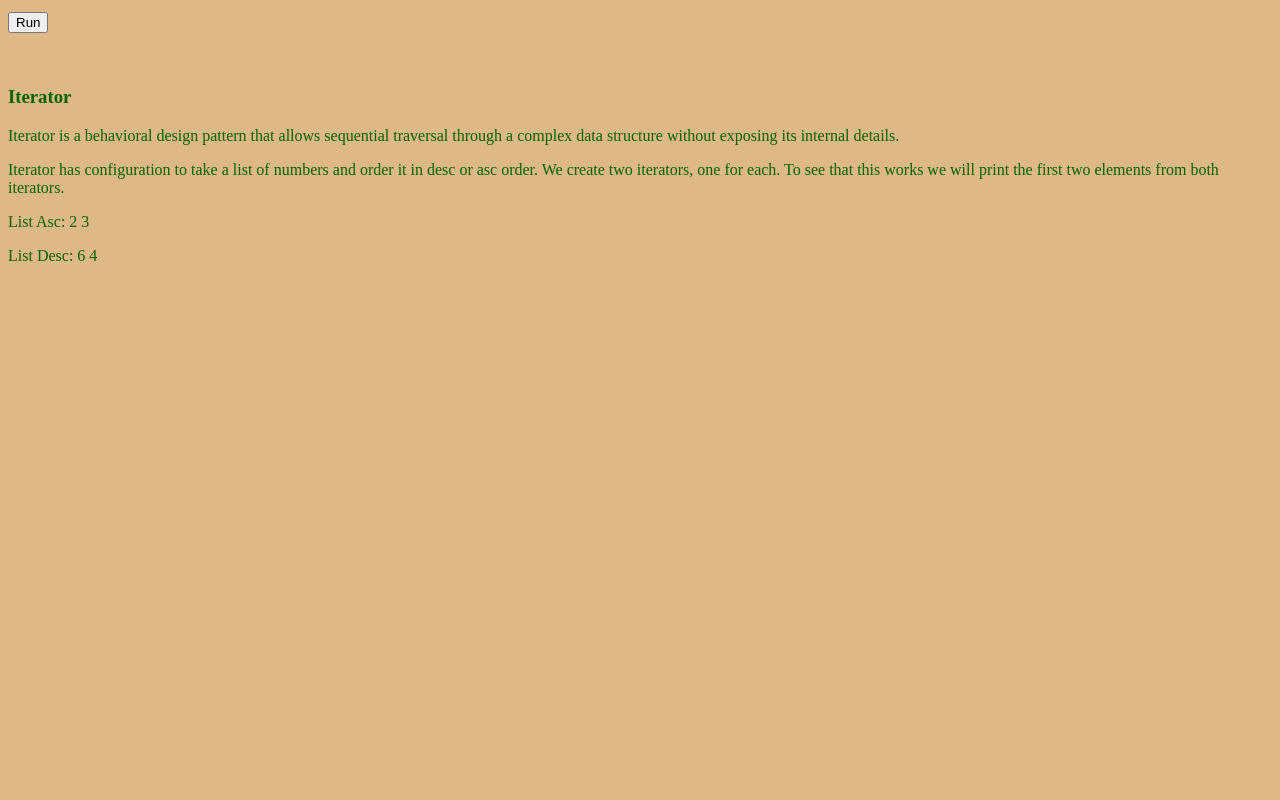
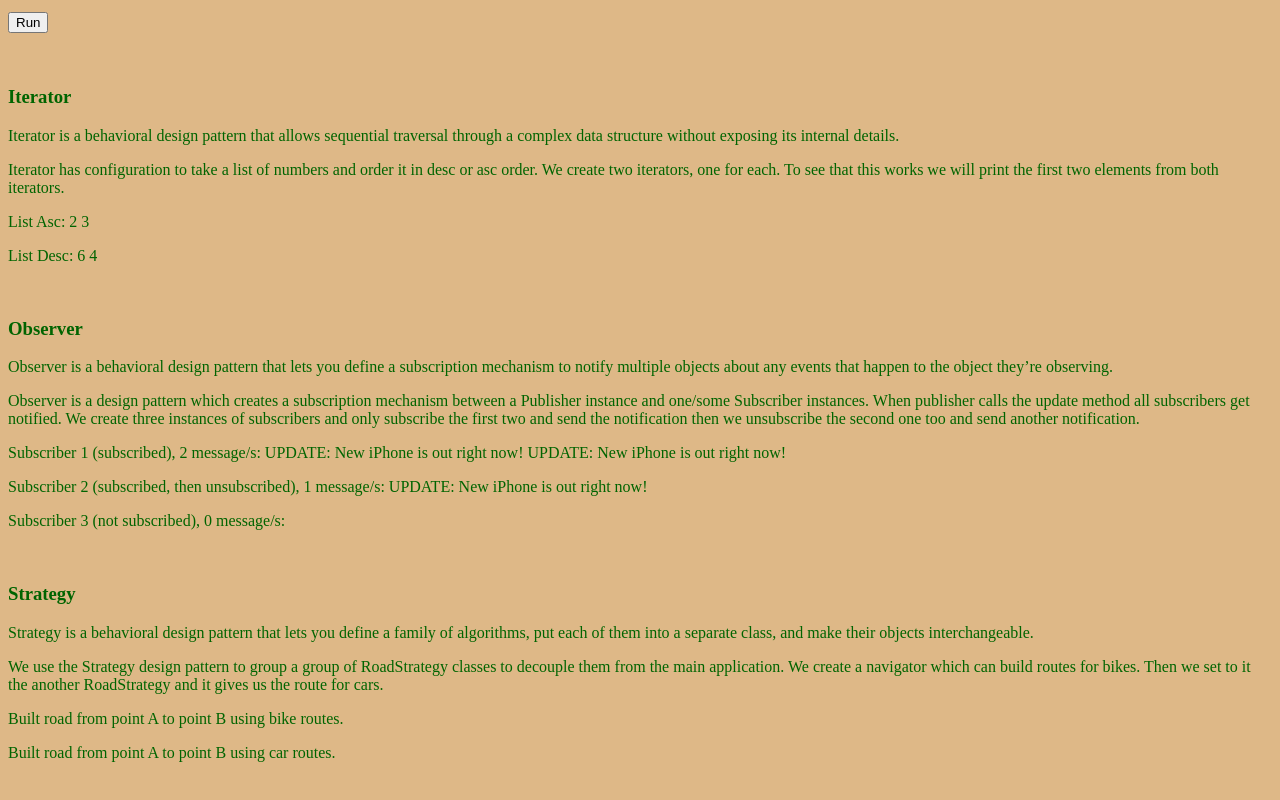
Before and after one commit to xhkaman1/design-patterns, a React (Vite) app: page / in a window 1280 px wide. Shown: the part 1084-1884 px from the top of the page. Before the commit the page ends 1391 px from the top, so only its background shows below. Built offline with nearby package versions, Linux system fonts and the light colour scheme.

Commit message:
added observer,strategy updated code at others

```diff
--- a/src/components/design-patterns/abstract-factory.tsx
+++ b/src/components/design-patterns/abstract-factory.tsx
@@ -1,4 +1,3 @@
-import React from "react";
 import Card from "../card/card";
 
 interface Product1 {
--- a/src/components/design-patterns/adapter.tsx
+++ b/src/components/design-patterns/adapter.tsx
@@ -1,4 +1,3 @@
-import React from "react";
 import Card from "../card/card";
 
 interface Person {
@@ -8,7 +7,7 @@ interface Person {
 
 class ItalianPerson implements Person {
   name: string;
-  constructor(name) {
+  constructor(name: string) {
     this.name = name;
   }
   sayHello() {
@@ -18,7 +17,7 @@ class ItalianPerson implements Person {
 
 class EnglishPerson implements Person {
   name: string;
-  constructor(name) {
+  constructor(name: string) {
     this.name = name;
   }
   sayHello(): string {
--- a/src/components/design-patterns/builder.tsx
+++ b/src/components/design-patterns/builder.tsx
@@ -1,4 +1,3 @@
-import React from "react";
 import Card from "../card/card";
 
 interface Builder {
@@ -48,7 +47,11 @@ class Product {
 class Director {
   builder: Builder;
 
-  setBuilder(builder) {
+  constructor(builder: Builder) {
+    this.builder = builder;
+  }
+
+  setBuilder(builder: Builder) {
     this.builder = builder;
   }
 
@@ -59,7 +62,7 @@ class Director {
     return this.builder.getProduct();
   }
 
-  buildCustomModel(hasPart1, hasPart2, hasPart3) {
+  buildCustomModel(hasPart1: boolean, hasPart2: boolean, hasPart3: boolean) {
     this.builder.reset();
     if (hasPart1) {
       this.builder.addPart1();
@@ -75,9 +78,8 @@ class Director {
 }
 
 function client() {
-  const director = new Director();
   const firstBuilder = new BuilderClass();
-  director.setBuilder(firstBuilder);
+  const director = new Director(firstBuilder);
   const product12 = director.buildModel12();
   const productCustom = director.buildCustomModel(true, false, true);
 
--- a/src/components/design-patterns/command.tsx
+++ b/src/components/design-patterns/command.tsx
@@ -1,8 +1,12 @@
-import React, { useState } from "react";
+import { useState } from "react";
 import Card from "../card/card";
 
 class Invoker {
   command: Command;
+
+  constructor(command: Command) {
+    this.command = command;
+  }
 
   setCommand(command: Command) {
     this.command = command;
@@ -14,8 +18,8 @@ class Invoker {
 }
 
 interface Command {
-  command();
-  execute();
+  command(): any;
+  execute(): any;
 }
 
 class PrintLetter implements Command {
@@ -37,8 +41,7 @@ class PrintNumber implements Command {
 }
 
 function client(command: Command) {
-  const invoker = new Invoker();
-  invoker.setCommand(command);
+  const invoker = new Invoker(command);
   const [isPressed, setIsPressed] = useState(false);
 
   return (
--- a/src/components/design-patterns/factory-method.tsx
+++ b/src/components/design-patterns/factory-method.tsx
@@ -1,4 +1,3 @@
-import React from "react";
 import Card from "../card/card";
 
 interface Lunch {
--- /dev/null
+++ b/src/components/design-patterns/observer.tsx
@@ -0,0 +1,83 @@
+import Card from "../card/card";
+
+class Publisher {
+  subscribers: Subscriber[];
+
+  constructor() {
+    this.subscribers = [];
+  }
+
+  subscribe(subscriber: Subscriber): void {
+    this.subscribers.push(subscriber);
+  }
+
+  unSubscribe(unsubscriber: Subscriber): void {
+    this.subscribers = this.subscribers.filter((sub) => sub !== unsubscriber);
+  }
+  notifySubscibers(message: string): void {
+    this.subscribers.forEach((sub) => {
+      sub.update(message);
+    });
+  }
+}
+
+class Subscriber {
+  inbox: string[];
+
+  constructor() {
+    this.inbox = [];
+  }
+
+  update(context: string) {
+    this.inbox.push(context);
+  }
+}
+
+function client(message: string) {
+  const pub = new Publisher();
+
+  const sub1 = new Subscriber();
+  const sub2 = new Subscriber();
+  const sub3 = new Subscriber();
+
+  pub.subscribe(sub1);
+  pub.subscribe(sub2);
+
+  pub.notifySubscibers(message);
+  pub.unSubscribe(sub2);
+  pub.notifySubscibers(message);
+
+  return (
+    <>
+      <p>
+        Observer is a design pattern which creates a subscription mechanism
+        between a Publisher instance and one/some Subscriber instances. When
+        publisher calls the update method all subscribers get notified. We
+        create three instances of subscribers and only subscribe the first two
+        and send the notification then we unsubscribe the second one too and
+        send another notification.
+      </p>
+      <p>
+        Subscriber 1 (subscribed), {sub1.inbox.length} message/s: {sub1.inbox}
+      </p>
+      <p>
+        Subscriber 2 (subscribed, then unsubscribed), {sub2.inbox.length}{" "}
+        message/s: {sub2.inbox}
+      </p>
+      <p>
+        Subscriber 3 (not subscribed), {sub3.inbox.length} message/s:{" "}
+        {sub3.inbox}
+      </p>
+    </>
+  );
+}
+
+export default function Observer() {
+  return (
+    <Card
+      title="Observer"
+      description="Observer is a behavioral design pattern that lets you define a subscription mechanism to notify multiple objects about any events that happen to the object they’re observing."
+      implementation={client("UPDATE: New iPhone is out right now! ")}
+    />
+  );
+}
--- /dev/null
+++ b/src/components/design-patterns/strategy.tsx
@@ -0,0 +1,74 @@
+import Card from "../card/card";
+
+interface RoadStrategy {
+  buildRoad(a: string, b: string): string;
+}
+
+class BikeStrategy implements RoadStrategy {
+  buildRoad(a: string, b: string): string {
+    return `Built road from ${a} to ${b} using bike routes.`;
+  }
+}
+
+class CarStrategy implements RoadStrategy {
+  buildRoad(a: string, b: string): string {
+    return `Built road from ${a} to ${b} using car routes.`;
+  }
+}
+
+class WalkingStrategy implements RoadStrategy {
+  buildRoad(a: string, b: string): string {
+    return `Built road from ${a} to ${b} using walking routes.`;
+  }
+}
+
+interface MapNavigator {
+  strategy: RoadStrategy;
+  setStrategy(strategy: RoadStrategy): void;
+  buildRoutes(a: string, b: string): string;
+}
+
+class AppNavigator implements MapNavigator {
+  strategy: RoadStrategy;
+
+  constructor(strategy: RoadStrategy) {
+    this.strategy = strategy;
+  }
+
+  setStrategy(strategy: RoadStrategy): void {
+    this.strategy = strategy;
+  }
+  buildRoutes(a: string, b: string): string {
+    return this.strategy.buildRoad(a, b);
+  }
+}
+
+function client() {
+  const navigator = new AppNavigator(new BikeStrategy());
+  const bikeRoute = navigator.buildRoutes("point A", "point B");
+  navigator.setStrategy(new CarStrategy());
+  const carRoute = navigator.buildRoutes("point A", "point B");
+
+  return (
+    <>
+      <p>
+        We use the Strategy design pattern to group a group of RoadStrategy
+        classes to decouple them from the main application. We create a
+        navigator which can build routes for bikes. Then we set to it the
+        another RoadStrategy and it gives us the route for cars.
+      </p>
+      <p>{bikeRoute}</p>
+      <p>{carRoute}</p>
+    </>
+  );
+}
+
+export default function Strategy() {
+  return (
+    <Card
+      title="Strategy"
+      description="Strategy is a behavioral design pattern that lets you define a family of algorithms, put each of them into a separate class, and make their objects interchangeable."
+      implementation={client()}
+    />
+  );
+}
--- a/src/components/page/main.tsx
+++ b/src/components/page/main.tsx
@@ -4,6 +4,8 @@ import Builder from "../design-patterns/builder";
 import FactoryMethod from "../design-patterns/factory-method";
 import Command from "../design-patterns/command";
 import Iterator from "../design-patterns/iterator";
+import Observer from "../design-patterns/observer";
+import Strategy from "../design-patterns/strategy";
 
 const cards = [
   <AbstractFactory />,
@@ -12,6 +14,8 @@ const cards = [
   <FactoryMethod />,
   <Command />,
   <Iterator />,
+  <Observer />,
+  <Strategy />,
 ];
 
 export default function MainPage() {
```
Also changed, not shown: 1 other file (tests, documents, lock files or other folders).
